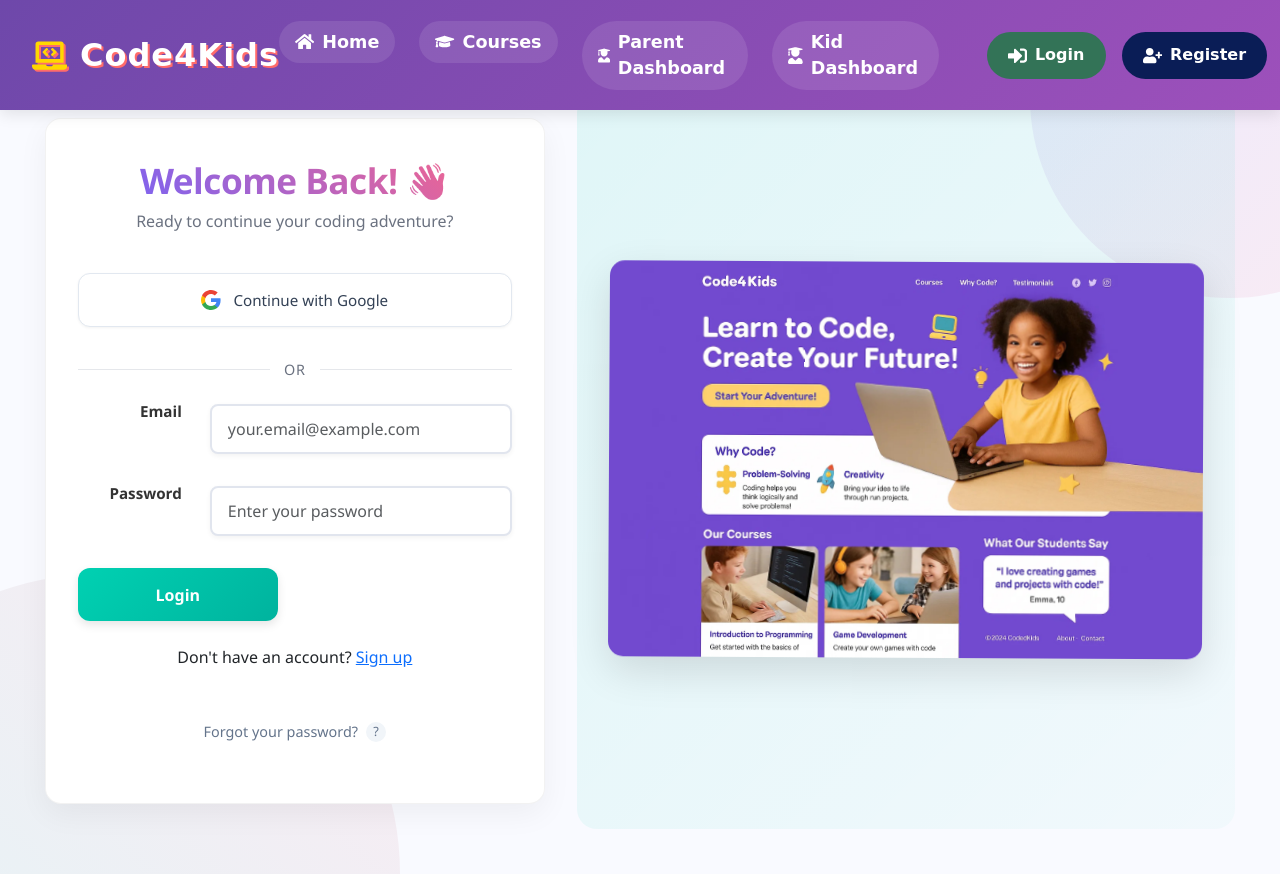
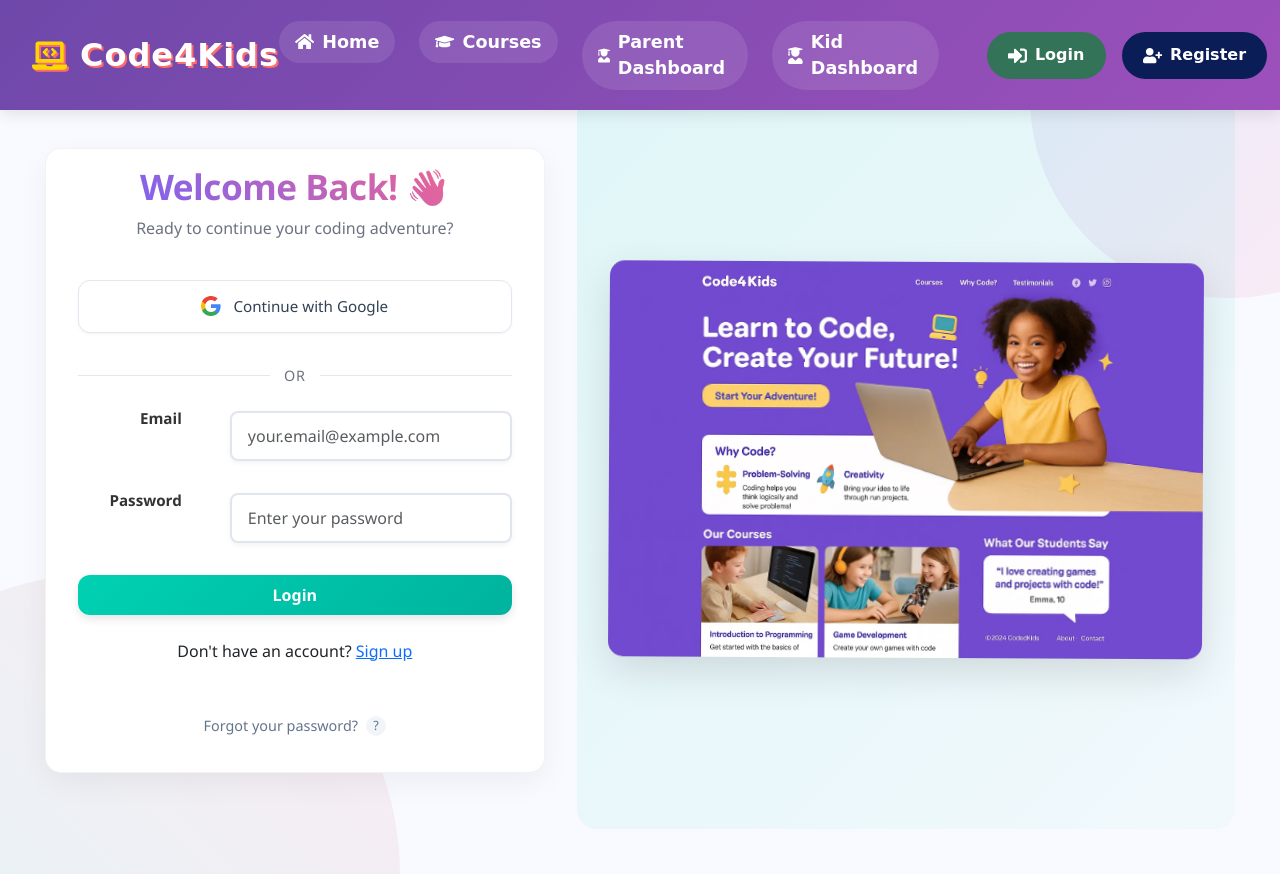
Before and after one commit to shimaaNasserr/code4kids_frontend, a React (Vite) app: page /login in a window 1280 px wide. Built offline with nearby package versions, Linux system fonts and the light colour scheme.

Commit message:
fixed forms and home design and added google login

```diff
--- a/src/pages/Home/Home.jsx
+++ b/src/pages/Home/Home.jsx
@@ -14,6 +14,8 @@
 
 const Home = () => {
   const [courses, setCourses] = useState([]);
+  const token = localStorage.getItem("userToken");
+
 
    const handleCourses = async()=>{
     let response = await  axiosInstance
@@ -44,6 +46,8 @@
               <h1 className="display-4 fw-bold mb-4">Coding is <span className="text-gradient">Super Fun!</span> <span className="emoji">🚀</span></h1>
               <p className="lead mb-4">Learn to code through games, stories, and creative projects. Perfect for kids aged 7-14!</p>
               <div className="d-flex flex-wrap gap-3 justify-content-center justify-content-lg-start">
+              {!token ?(
+                <>
                 <NavLink
                   to="/register"
                   type="button"
@@ -59,7 +63,18 @@
                 >
                   Explore Courses
                 </NavLink>
-
+                </>
+              ):
+              (
+                <NavLink
+                to="/courses"
+                type="button"
+                className="btn btn-success btn-lg px-4 py-3 fw-bold "
+              >
+                Explore Courses   <i className="fas fa-arrow-right"></i>
+              </NavLink>
+              )
+            }
 
 
               </div>
--- a/src/pages/Login/Login.css
+++ b/src/pages/Login/Login.css
@@ -25,15 +25,12 @@
   position: relative;
   overflow: hidden;
 }
-.button-wrapper {
-  display: flex;
-  justify-content: center; /* Centers horizontally */
-  margin-top: 1rem;
-}
 
-.button-wrapper .btn-primary {
-  min-width: 150px; /* Optional: keeps button from being too small */
-  text-align: center;
+.form-group button {
+  grid-column: span 2; /* يخلي الزرار يمتد العمودين */
+  justify-self: center; /* يوسطن الزرار أفقياً */
+  width: auto; /* عرضه على قد الكلام */
+  padding: 0.5rem 2rem; /* padding حلو يخلي شكله أنضف */
 }
 /* Decorative elements */
 .login-page::before {
@@ -84,7 +81,7 @@
   background: white;
   border-radius: var(--border-radius);
   box-shadow: var(--box-shadow);
-  padding: 2.5rem 2rem;
+  padding: 1rem 2rem;
   position: relative;
   width: 100%;
   max-width: 500px;
@@ -140,7 +137,7 @@
 
 /* Form group styles */
 .form-group {
-  margin-bottom: 1.5rem;
+  margin-bottom: 0.7rem;
   width: 100%;
   display: grid;
   grid-template-columns: 120px 1fr;
@@ -267,7 +264,7 @@
 .error-message {
   color: var(--error-color);
   font-size: 0.85rem;
-  margin-top: 0.4rem;
+  /* margin-top: 0.4rem; */
   display: block;
   font-weight: 400;
 }
@@ -570,7 +567,7 @@
 .error-message {
   color: var(--error-color);
   font-size: 0.85rem;
-  margin-top: 0.3rem;
+  /* margin-top: 0.3rem; */
   font-weight: 500;
 }
 
@@ -589,6 +586,7 @@
   border-radius: 10px;
   border: 1px solid #e2e8f0;
   transition: all 0.2s ease;
+
 }
 
 .register-link a {
--- a/src/pages/Login/Login.jsx
+++ b/src/pages/Login/Login.jsx
@@ -60,10 +60,9 @@
   });
 
   const handleGoogleLogin = () => {
-    // window.location.href = 'http://localhost:8000/accounts/google/login/';
-    window.location.href = 'www.google.com';
+    window.location.href = 'http://localhost:8000/accounts/google/login/';
+  };
 
-  };
 
   return (
     <div className="login-page">
--- a/src/pages/Register/Register.css
+++ b/src/pages/Register/Register.css
@@ -74,7 +74,7 @@
   background: white;
   border-radius: var(--border-radius);
   box-shadow: var(--box-shadow);
-  padding: 2.5rem 2rem;
+  padding: 1.5rem 2rem;
   position: relative;
   width: 100%;
   max-width: 500px;
@@ -104,7 +104,7 @@
 /* Header styles */
 .register-header {
   text-align: center;
-  margin-bottom: 2rem;
+  margin-bottom: 0.7rem;
 }
 
 .register-header h2 {
@@ -130,17 +130,17 @@
 .register-form {
   display: flex;
   flex-direction: column;
-  gap: 1.2rem;
+  /* gap: 0.7rem; */
   width: 100%;
 }
 
 /* Form group styles */
 .form-group {
-  margin-bottom: 1.5rem;
+  margin-bottom: 1rem;
   width: 100%;
   display: grid;
   grid-template-columns: 120px 1fr;
-  gap: 0.75rem;
+  gap: 2rem;
   align-items: center;
   position: relative;
 }
@@ -167,7 +167,7 @@
   flex-direction: column;
   align-items: center;
   text-align: center;
-  margin: 2rem 0 0;
+  margin: 1rem 0 0;
   gap: 1rem;
 }
 
@@ -175,7 +175,7 @@
 .login-link {
   text-align: center;
   width: 100%;
-  margin: 0.5rem 0 0;
+  /* margin: 0.2rem 0 0; */
 }
 
 .login-link a {
@@ -194,7 +194,7 @@
 /* Input field styles */
 .form-control {
   width: 100%;
-  padding: 0.85rem 1.25rem;
+  /* padding: 0.85rem 1.25rem; */
   font-size: 1rem;
   border: 2px solid #e2e8f0;
   border-radius: 12px;
@@ -230,17 +230,20 @@
 .error-message {
   color: var(--error-color);
   font-size: 0.85rem;
-  margin-top: 0.4rem;
+  /* margin-top: 0.2rem auto; */
   display: block;
   font-weight: 400;
+  text-align: center;
 }
 
 /* Button styles */
 .btn-primary {
   background: linear-gradient(135deg, var(--accent-color), #00b39e);
+  /* grid-column: span 2; */
   color: white;
   border: none;
-  padding: 0.9rem 2.5rem;
+  /* padding: 0.9rem 0rem; */
+  padding: 0.9rem 1.5rem;
   font-size: 1rem;
   font-weight: 600;
   border-radius: 12px;
@@ -248,13 +251,21 @@
   transition: all 0.3s ease;
   width: auto;
   min-width: 200px;
-  margin: 1.5rem auto 1rem;
-  display: block;
+  margin: 1.5rem 0 ;
+  text-align: center;
+  display: inline-block;
   text-align: center;
   box-shadow: 0 4px 10px rgba(0, 0, 0, 0.1);
-  position: relative;
+  /* position: relative; */
   overflow: hidden;
+  justify-self: center;
 }
+.btn-wrapper {
+  grid-column: span 2;   /* لو عندك عمودين وعايزة الزرار يبقى في النص */
+  display: flex;
+  justify-content: center;
+}
+
 
 .btn-primary:hover {
   transform: translateY(-2px);
@@ -286,7 +297,7 @@
 .register-illustration {
   position: sticky;
   top: 0;
-  width: 65%;
+  width: 60%;
   height: 100vh;
   display: flex;
   align-items: center;
@@ -312,8 +323,8 @@
 
 .register-illustration img {
   width: auto;
-  height: 90%;
-  max-width: 100%;
+  height: 100%;
+  max-width: 90%;
   max-height: 90vh;
   object-fit: contain;
   border-radius: 15px;
@@ -440,17 +451,17 @@
   display: flex;
   align-items: center;
   justify-content: center;
-  gap: 12px;
+  /* gap: 12px; */
   background: white;
   border: 1px solid #e2e8f0;
   border-radius: 12px;
-  padding: 0.9rem 1.5rem;
+  /* padding: 0.9rem 1.5rem; */
   font-size: 0.95rem;
   font-weight: 500;
   color: #334155;
   cursor: pointer;
   transition: all 0.3s ease;
-  margin: 0.5rem 0;
+  /* margin: 0.2rem 0; */
   width: 100%;
   box-shadow: 0 1px 3px 0 rgba(0, 0, 0, 0.05);
   position: relative;
@@ -481,7 +492,7 @@
   align-items: center;
   text-align: center;
   color: #94a3b8;
-  margin: 1.5rem 0;
+  /* margin: 1.5rem 0; */
   font-size: 0.9rem;
   font-weight: 500;
   text-transform: uppercase;
@@ -605,8 +616,10 @@
 .error-message {
   color: var(--error-color);
   font-size: 0.85rem;
-  margin-top: 0.3rem;
+  /* margin-top: 0rem; */
   font-weight: 500;
+    grid-column: span 2;
+
 }
 
 .is-invalid {
@@ -794,7 +807,7 @@
 /* Creative Login Link */
 .login-link {
   text-align: center;
-  margin: 2rem 0 0.5rem;
+  /* margin: 2rem 0 0.5rem; */
   font-size: 0.95rem;
   color: #64748b;
   position: relative;
--- a/src/pages/Register/Register.jsx
+++ b/src/pages/Register/Register.jsx
@@ -71,7 +71,6 @@
   })
 
   const handleGoogleRegister = () => {
-    // TODO: Implement Google OAuth for registration
     window.location.href = 'http://localhost:8000/accounts/google/login/';
   };
 
@@ -90,7 +89,7 @@
           />
         </div>
 
-        <div className="register-card">
+        <div className="register-card mt-1">
           <div className="register-header">
             <h2>Create Your Account</h2>
             <p className='fw-bold'>Join our coding adventure! 💻</p>
@@ -218,14 +217,17 @@
               )}
             </div>
 
-            <div className="form-group">
+            <div className="">
+            <div class="btn-wrapper">
               <button
                 type="submit"
-                className="btn-primary w-100"
+                className="btn-primary w-100 "
                 disabled={isloading}
               >
+
                 {isloading ? 'Creating Account...' : 'Create Account'}
               </button>
+              </div>
             </div>
 
             <div className="login-link">
```
